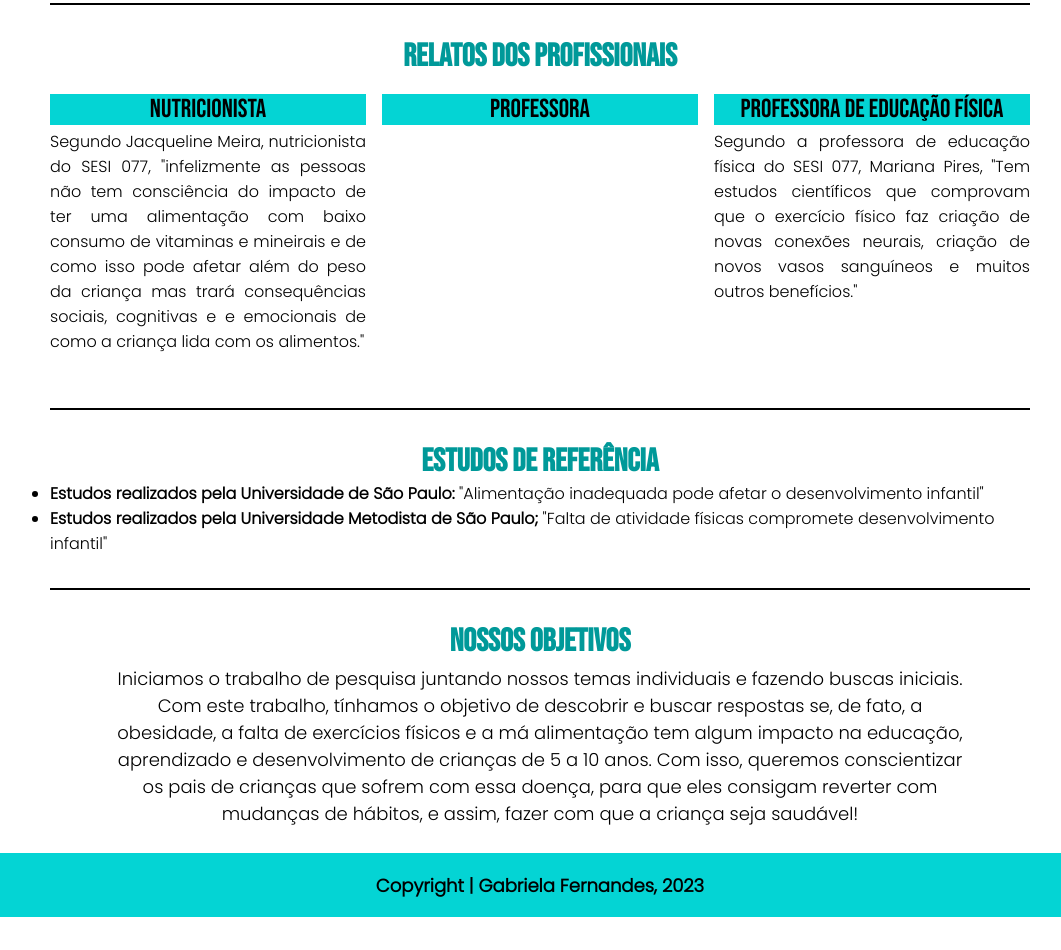
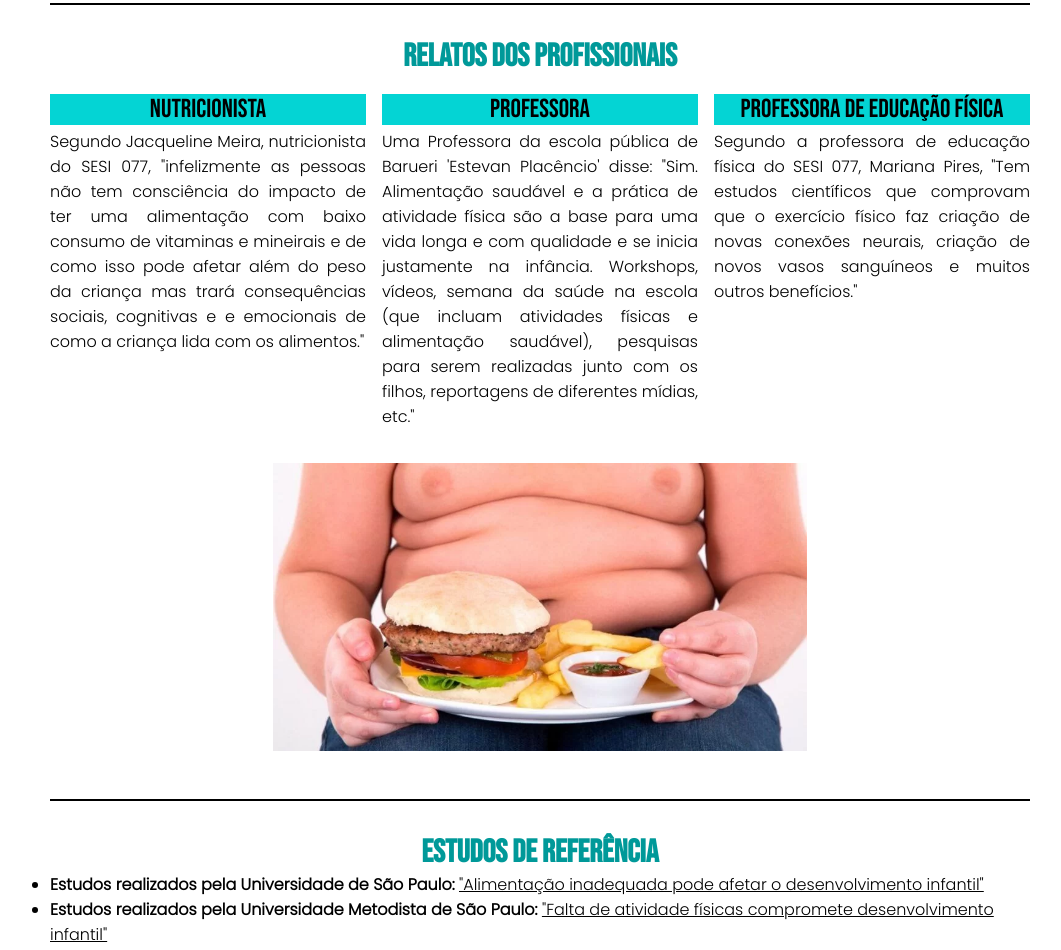
Before and after one commit to gabfernandes8/ini-cien, a plain HTML site: page index.html in a window 1280 px wide. Shown: the part 1116-2066 px from the top of the page, without its empty margins (100-1161 px from the left). Before the commit the page ends 2033 px from the top, so only its background shows below. Drawn offline with Linux system fonts and the light colour scheme.

Commit message:
acho que finalizado

```diff
--- a/index.html
+++ b/index.html
@@ -49,7 +49,9 @@
                 </div>
                 <div class="container">
                     <h2>Professora</h2>
-                    <p> </p>
+                    <p> Uma Professora da escola pública de Barueri 'Estevan Placêncio' disse: "Sim. Alimentação saudável e a prática de atividade física são a base para uma vida longa e com qualidade e se inicia justamente na infância.
+
+                        Workshops, vídeos, semana da saúde na escola (que incluam atividades físicas e alimentação saudável), pesquisas para serem realizadas junto com os filhos, reportagens de diferentes mídias, etc."</p>
                 </div>
                 <div class="container">
                     <h2>Professora de Educação Física</h2>
@@ -57,13 +59,16 @@
                 </div>
             </div>
         </div>
+        <div class="img">
+            <img src="./img/obesidade-infantil-2.webp" alt="criança obesa com um prato de hambúguer e batatas fritas.">
+        </div>
         <div class="barra"></div>
         <div class="estudos">
             <h1>ESTUDOS DE REFERÊNCIA</h1>
             <ul>
                 <li><span class="p1">Estudos realizados pela Universidade de São Paulo:</span>
                     <a href="https://jornal.usp.br/atualidades/alimentacao-inadequada-pode-afetar-o-desenvolvimento-infantil-da-crianca/"><span class="p2">"Alimentação inadequada pode afetar o desenvolvimento infantil"</span></a></li>
-                <li><span class="p1">Estudos realizados pela Universidade Metodista de São Paulo;</span>
+                <li><span class="p1">Estudos realizados pela Universidade Metodista de São Paulo:</span>
                     <a href="http://www.metodista.br/rronline/noticias/saude/pasta-3/falta-de-atividades-fisicas-compromete-desenvolvimento-infantil"><span class="p2">"Falta de atividade físicas compromete desenvolvimento infantil"</span></a></li>
             </ul>
         </div>
@@ -74,6 +79,9 @@
                 <p> Iniciamos o trabalho de pesquisa juntando nossos temas individuais e fazendo buscas iniciais. Com este trabalho, tínhamos o objetivo de descobrir e buscar respostas se, de fato, a obesidade, a falta de exercícios físicos e a má alimentação tem algum impacto na educação, aprendizado e desenvolvimento de crianças de 5 a 10 anos. Com isso, queremos conscientizar os pais de crianças que sofrem com essa doença, para que eles consigam reverter com mudanças de hábitos, e assim, fazer com que a criança seja saudável! </p>
             </div>
         </div>
+        <div class="img">
+            <img src="./img/crainas-futebol.jpg" alt="crianças jogando futebol.">
+        </div>
     </main>
 
     <footer>
--- a/style.css
+++ b/style.css
@@ -124,7 +124,6 @@ img{
   }
 
   .estudos a{
-    text-decoration: none;
     color: black;
   }
 
```
Also changed, not shown: img/crainas-futebol.jpg (added), img/criancas-brincando.jpg (added), img/obesidade-infantil-2.webp (added).
